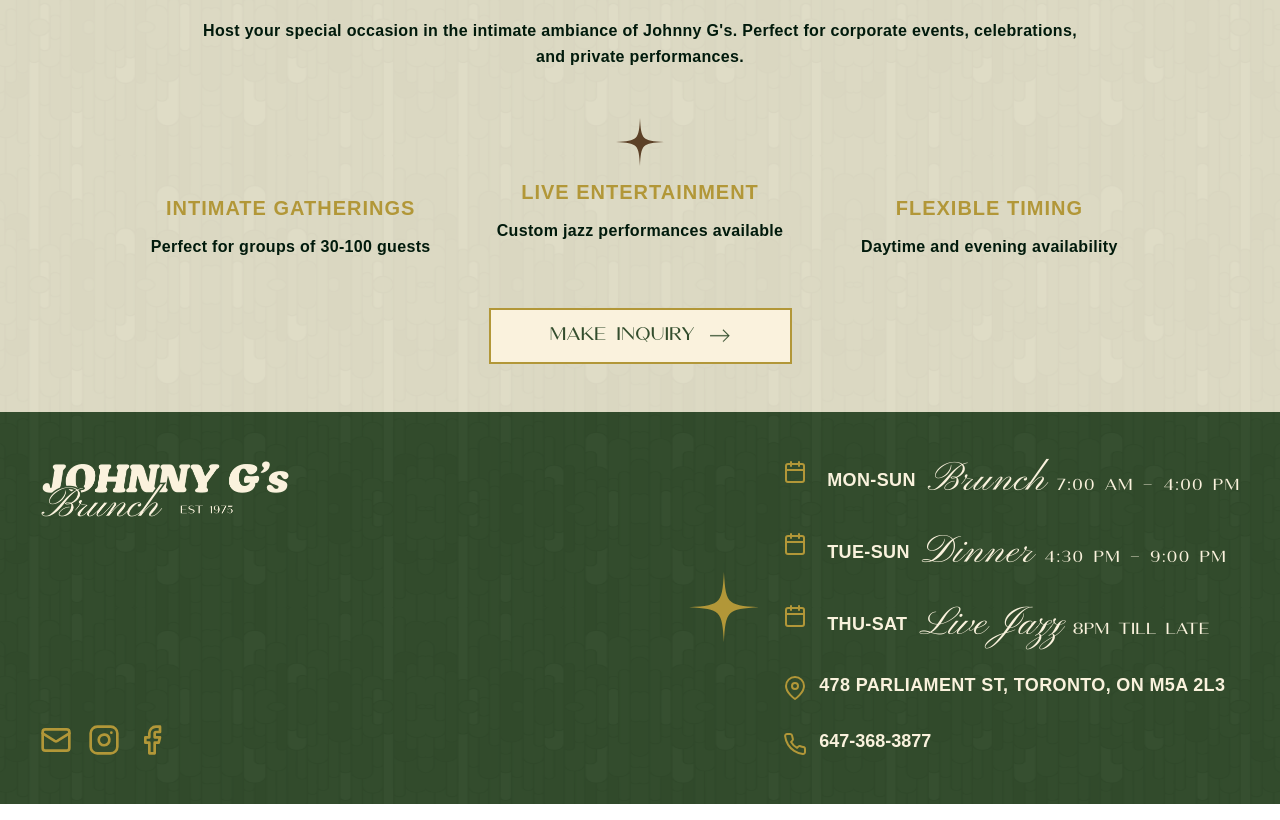
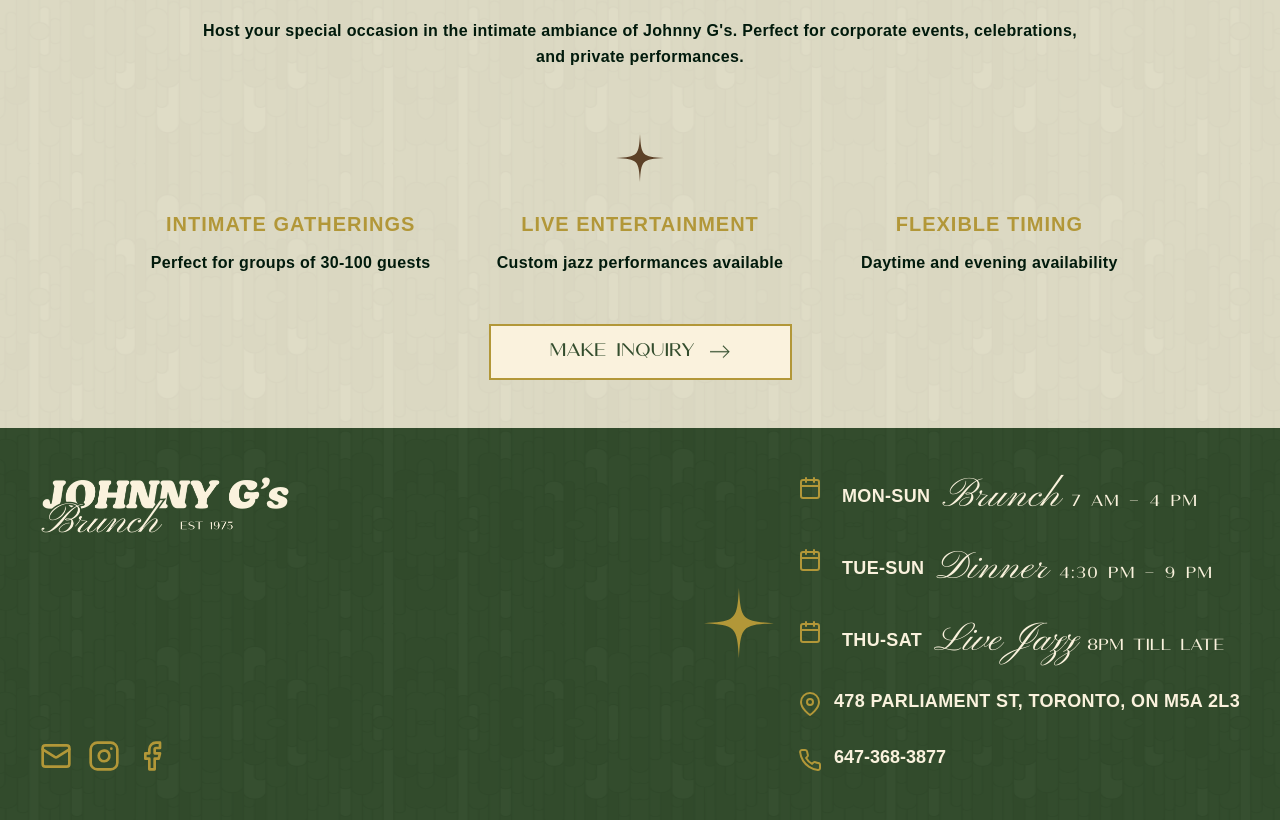
Before and after one commit to sempre-stuidos/johnny-cafe-welcome-page, a Next.js app: page /reservations in a window 1280 px wide. Shown: the part 924-1744 px from the top of the page. Built offline with nearby package versions, Linux system fonts and the light colour scheme; a web font is replaced by a local one.

Commit message:
feat: final countdown

```diff
--- a/src/app/contact/page.tsx
+++ b/src/app/contact/page.tsx
@@ -69,7 +69,7 @@ export default function ContactPage() {
                         BRUNCH
                       </span>
                       <span className="contact-meal-time">
-                        7:00 AM – 4:00 PM
+                        7 AM – 4 PM
                       </span>
                     </div>
                     <div className="flex items-center gap-2">
@@ -77,7 +77,7 @@ export default function ContactPage() {
                         DINNER
                       </span>
                       <span className="contact-meal-time">
-                        Tuesday – Sunday: 4:30 PM – 9:00 PM
+                        Tuesday – Sunday: 4:30 PM – 9 PM
                       </span>
                     </div>
                     <div className="flex items-center gap-2">
@@ -85,7 +85,7 @@ export default function ContactPage() {
                         LIVE JAZZ
                       </span>
                       <span className="contact-meal-time">
-                        Thursday – Saturday: 9:00 PM – 12:00 AM
+                        Thursday – Saturday: 9 PM – 12 AM
                       </span>
                     </div>
                   </div>
--- a/src/app/globals.css
+++ b/src/app/globals.css
@@ -2015,3 +2015,20 @@ a.reserve-delivery-btn.reserve-delivery-btn-night:hover svg {
   color: var(--theme-text-body);
   text-decoration: none;
 }
+
+/* Private Events Icons */
+.private-events-icon-circle {
+  display: flex;
+  align-items: center;
+  justify-content: center;
+  width: 80px;
+  height: 80px;
+  border-radius: 50%;
+  transition: all 0.3s ease;
+}
+
+.private-events-icon {
+  width: 40px;
+  height: 40px;
+  transition: transform 0.3s ease;
+}
--- a/src/components/Banner.tsx
+++ b/src/components/Banner.tsx
@@ -15,7 +15,7 @@ export default function Banner() {
   useEffect(() => {
     setIsMounted(true);
     const checkScreenSize = () => {
-      setIsDesktop(window.innerWidth >= 768);
+      setIsDesktop(window.innerWidth >= 1024);
     };
 
     checkScreenSize();
@@ -47,7 +47,7 @@ export default function Banner() {
     >
       <div
         ref={isDesktop ? containerRef : null}
-        className="hidden md:flex items-center justify-center gap-4 text-center"
+        className="hidden lg:flex items-center justify-center gap-4 text-center"
         data-animate="nav-banner"
       >
         <span className="flex items-baseline gap-2">
@@ -84,7 +84,7 @@ export default function Banner() {
 
       <div
         ref={!isDesktop ? containerRef : null}
-        className="md:hidden relative w-full text-center min-h-[28px]"
+        className="lg:hidden relative w-full text-center min-h-[28px]"
         data-animate="nav-banner"
       >
         <div
--- a/src/components/Footer.tsx
+++ b/src/components/Footer.tsx
@@ -133,9 +133,9 @@ export default function Footer() {
                     <div className="flex flex-col xl:flex-row gap-1 xl:gap-4">
                       <p className="transition-colors duration-300 footer-meal-label">
                         Brunch{" "}
-                        <span className="footer-meal-time">
-                          7:00 AM – 4:00 PM
-                        </span>
+                      <span className="footer-meal-time">
+                          7 AM – 4 PM
+                      </span>
                       </p>
                     </div>
                   </div>
@@ -151,7 +151,7 @@ export default function Footer() {
                     <p className="transition-colors duration-300 footer-meal-label">
                       Dinner{" "}
                       <span className="footer-meal-time">
-                        4:30 PM – 9:00 PM
+                        4:30 PM – 9 PM
                       </span>
                     </p>
                   </div>
--- a/src/components/HomeReservation.tsx
+++ b/src/components/HomeReservation.tsx
@@ -250,7 +250,7 @@ export default function HomeReservation() {
                       height={200}
                       className={cn(
                         "absolute",
-                        "bottom-10 right-[-80px]",
+                        "bottom-[-120px] left-1/2 -translate-x-1/2",
                         "w-auto h-[70px]",
                         "hidden lg:block",
                         "pointer-events-none"
--- a/src/components/about/OwnerCard.tsx
+++ b/src/components/about/OwnerCard.tsx
@@ -76,10 +76,11 @@ export default function OwnerCard({ name, role, image, description }: OwnerCardP
             className={cn(
                 "relative",
                 "w-full md:w-[400px]",
-            "h-[400px] md:h-[500px]",
-            "flex-shrink-0",
-            "overflow-hidden",
-            "border-2 border-[#B29738]"
+                "aspect-square md:aspect-auto",
+                "md:h-[500px]",
+                "flex-shrink-0",
+                "overflow-hidden",
+                "border-2 border-[#B29738]"
           )}
         >
           <Image
@@ -103,8 +104,7 @@ export default function OwnerCard({ name, role, image, description }: OwnerCardP
         >
           <div className={cn(
             "flex flex-col",
-            "gap-4",
-            "h-full"
+            "gap-4"
           )}>
             {descriptionArray.map((paragraph, index) => (
               <p
--- a/src/data/content.json
+++ b/src/data/content.json
@@ -4,9 +4,9 @@
     "established": "1975"
   },
   "banner": {
-    "brunch": "7:00 AM – 4:00 PM",
-    "dinner": "Tue-Sun 4:30 PM – 9:00 PM",
-    "jazz": "Thu-Sat 9:00 PM – 12:00 AM"
+    "brunch": "7 AM – 4 PM",
+    "dinner": "Tue-Sun 4:30 PM – 9 PM",
+    "jazz": "Thu-Sat 9 PM – 12 AM"
   },
   "opening": {
     "heading": "We are",
@@ -16,11 +16,11 @@
   "hours": {
     "breakfast": {
       "title": "Breakfast",
-      "time": "7:00 AM – 4:00 PM"
+      "time": "7 AM – 4 PM"
     },
     "dinner": {
       "title": "Dinner and Jazz",
-      "time": "7:00 PM – 12:00 AM"
+      "time": "7 PM – 12 AM"
     }
   },
   "reservations": {
--- a/src/lib/animations/useBannerAnimation.ts
+++ b/src/lib/animations/useBannerAnimation.ts
@@ -8,6 +8,16 @@ import { gsap } from "gsap";
 export function useBannerAnimation(isDesktop: boolean) {
   const timelineRef = useRef<gsap.core.Timeline | null>(null);
   const elementRef = useRef<HTMLDivElement | null>(null);
+
+  // Cleanup timeline on unmount or page navigation
+  useEffect(() => {
+    return () => {
+      if (timelineRef.current) {
+        timelineRef.current.kill();
+        timelineRef.current = null;
+      }
+    };
+  }, []);
 
   const runAnimation = useCallback((element: HTMLDivElement) => {
     // Desktop: simple fade in
```
